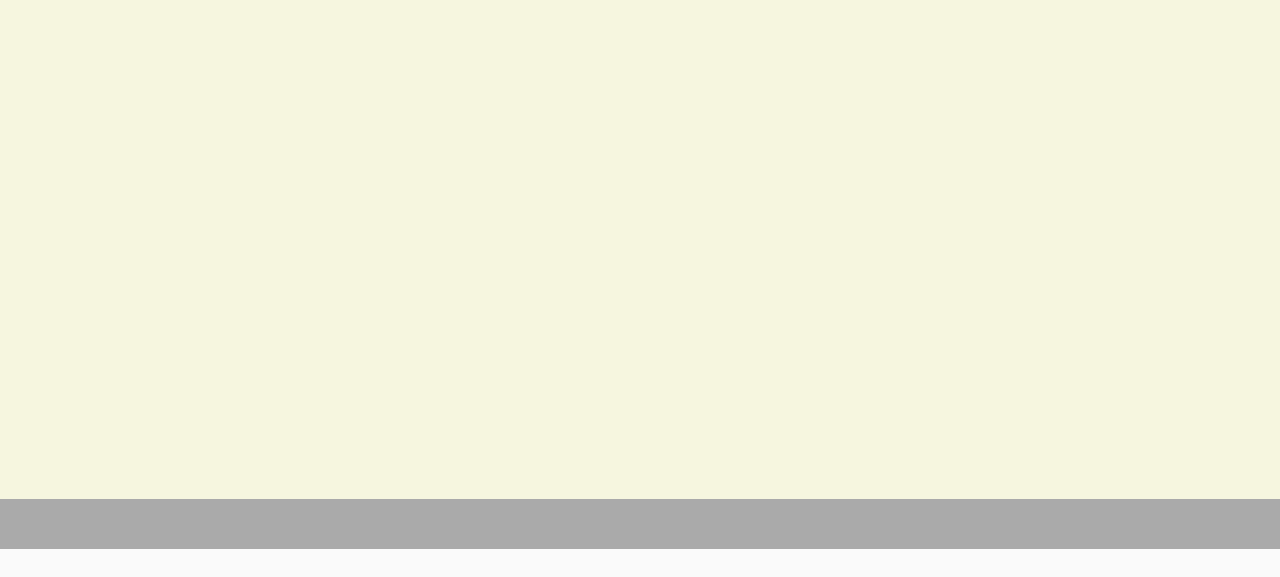
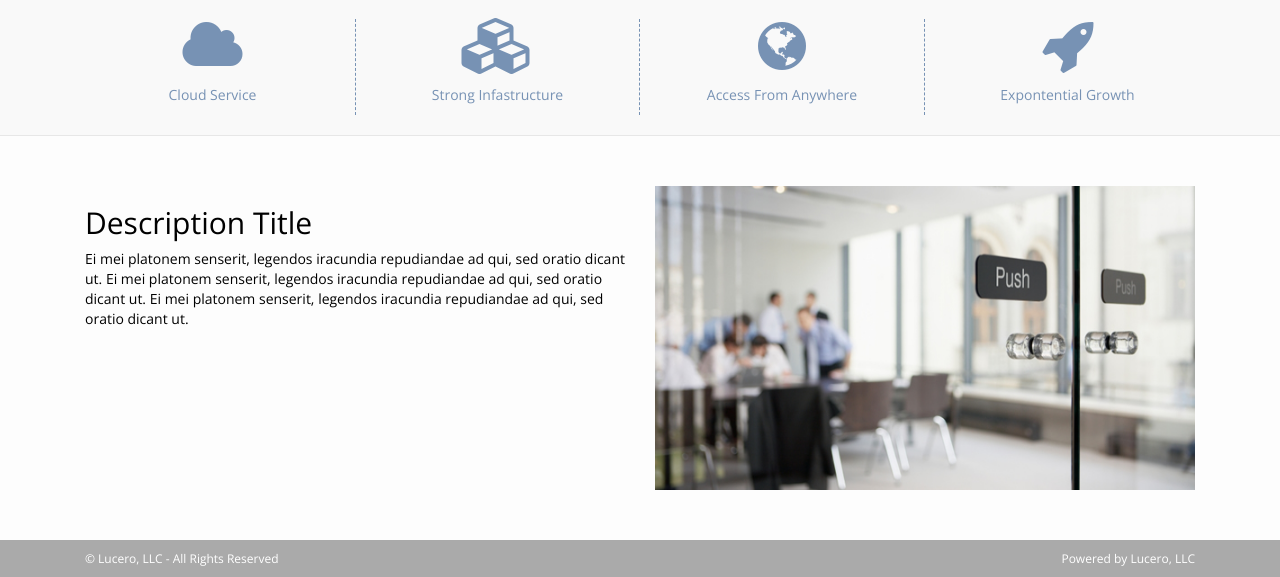
Before and after one commit to Glen-Lucero/cola, a PHP site: page /index.html in a window 1280 px wide. Shown: the part 566-1143 px from the top of the page. Run offline with PHP 8.4, Linux system fonts and the light colour scheme.

Commit message:
Home Page Iteration 1

```diff
--- a/assets/css/main.css
+++ b/assets/css/main.css
@@ -12,8 +12,7 @@ html, body{
 /*---- Main Navigation ----*/
 .navbar-default.coke-main-nav{
 	border-radius:0px;
-	background-color:#fff;
-	border-bottom-color: #000;
+	background-color:#fefefe;
 	position: fixed;
 	width: 100%;
 	z-index: 100;
@@ -24,11 +23,11 @@ html, body{
 }
 .coke-main-nav .navbar-right > li > a {
     color: #555;
-    -webkit-transition: color 0.3s;
-    transition: color 0.3s;
+    -webkit-transition: color 0.4s;
+    transition: color 0.4s;
 }
 .coke-main-nav .navbar-right > li > a:hover{
-	color:#c12;
+	color:#E50000;
 }
 
 /*-------- Content --------*/
@@ -66,7 +65,7 @@ html, body{
 	margin-top: 50px;
 }
 .promo .container{
-	padding-top: 180px;
+	padding-top: 160px;
 }
 .promo .container h1{
 	text-shadow: 2px 1px 1px rgba(0, 0, 0, 0.8);
@@ -75,19 +74,57 @@ html, body{
 	text-shadow: 0px 1px 1px rgba(0, 0, 0, 0.6);
 	font-size:15px;
 }
+.promo .btn-reg{
+	background-color: transparent;
+	border:2px solid #fff;
+	border-radius: 2px;
+	color:#fff;
+	-webkit-transition: background-color 0.4s;
+    transition: background-color 0.4s;
+}
+.promo .btn-reg:hover{
+	background-color: #c53232;
+}
 
+/*--- Banner --*/
+.banner{
+	position: relative;
+	background-color: #f9f9f9;
+	color: #7792B4;
+	padding: 20px;
+	border-bottom: 1px solid #e7e7e7;
+}
+.banner p{
+	padding-top:10px;
+}
+.banner .col-border{
+	border-left: 1px dashed #7792B4;
+	border-right: 1px dashed #7792B4;
+}
+.banner .col-border-r{
+	border-right: 1px dashed #7792B4;
+}
 /*--- Info Section ---*/
 .info-section{
 	position: relative;
-	background-color:#F6F6DF;
-	height: 500px; /*For Testing, Change this later*/
+	background-color: #FDFDFD;
+	padding:50px;
+}
+.info-section .container img{
+	width:100%;
 }
 
 /*--- Footer Section --*/
 .footer{
 	position: relative;
 	background-color: #aaa;
-	height:50px;
+	padding:10px;
+	font-size:12px;
+	color:#fff;
+}
+.footer p{
+	margin:0px;
+	padding:0px;
 }
 
 /*--- Media Queries --*/
@@ -95,7 +132,13 @@ html, body{
 @media (max-width: 767px) {
 }
 /* Tablet sized screens (768px and up) */
-@media (min-width: 768px) {
+@media (max-width: 992px) {
+	.banner .col-border{
+		border:none;
+	}
+	.banner .col-border-r{
+		border:none;
+	}
 }
 /* Medium devices (desktops, 992px and up) */
 @media (min-width: 992px) {
--- a/assets/js/main.js
+++ b/assets/js/main.js
@@ -1,3 +1,77 @@
 $(document).ready(function(){
 	//This is the main JS for the Coca-Cola site
+
+	//Sign Up Modal
+	$(".register").click(function(){
+		bootbox.dialog({
+			className: "coke-modal",
+			size: "small",
+			title: "Registration",
+			message: "<form id='register'>"+
+						"<div class='form-group'>"+
+							"<label for='email'>Email</label>"+
+							"<input name='email' id='email' class='form-control'/>"+
+						"</div>"+
+						"<div class='form-group'>"+
+							"<label for='password'>Password</label>"+
+							"<input type='password' name='password' id='password' class='form-control'/>"+
+						"</div>"+
+						"<div class='form-group'>"+
+							"<label for='password-c'>Confirm Password</label>"+
+							"<input type='password' name='password-c' id='password-c' class='form-control'/>"+
+						"</div>"+
+					"</form>",
+			buttons:{
+				success:{
+					label:"Sign Up",
+					className:"btn-success",
+					callback: function(){
+
+					}
+				},
+				danger:{
+					label:"Cancel",
+					className:"btn-danger",
+					callback: function(){
+
+					}
+				}
+			}
+		});
+	});
+
+	//Sign in Modal
+	$("#sign-in").click(function(){
+		bootbox.dialog({
+			className: "coke-modal",
+			size: "small",
+			title: "Login",
+			message: "<form id='login'>"+
+						"<div class='form-group'>"+
+							"<label for='email'>Email</label>"+
+							"<input name='email' id='email' class='form-control'/>"+
+						"</div>"+
+						"<div class='form-group'>"+
+							"<label for='password'>Password</label>"+
+							"<input type='password' name='password' id='password' class='form-control'/>"+
+						"</div>"+
+					"</form>",
+			buttons:{
+				success:{
+					label:"Sign In",
+					className:"btn-success",
+					callback: function(){
+
+					}
+				},
+				danger:{
+					label:"Cancel",
+					className:"btn-danger",
+					callback: function(){
+
+					}
+				}
+			}
+		});
+	});
 });
--- a/index.html
+++ b/index.html
@@ -9,7 +9,7 @@
 		<!-- Third Party Styles -->
 		<link href='https://fonts.googleapis.com/css?family=Open+Sans:400,300,300italic,400italic,600,600italic,700,700italic,800,800italic' rel='stylesheet' type='text/css'>
 		<link rel='stylesheet' href='assets/plugins/bootstrap-3.3.6/css/bootstrap.min.css'>
-		<link rel='stylesheet' href='assets/pugins/font-awesome-4.5.0/css/font-awesome.min.css'>
+		<link rel='stylesheet' href='assets/plugins/font-awesome-4.5.0/css/font-awesome.min.css'>
 
 		<!-- Custom Styles -->
 		<link rel='stylesheet' href='assets/css/main.css'>
@@ -48,10 +48,10 @@
 					</ul>--> <!-- Save In case I come up with some use for this -->
 					<ul class="nav navbar-nav navbar-right">
 						<li>
-							<a href="#">Sign In</a>
+							<a href="#" id='sign-in'>Sign In</a>
 						</li>
 						<li>
-							<a href="#">Sign Up</a>
+							<a href="#" class='register'>Sign Up</a>
 						</li>
 					</ul>
 				</div><!-- /.navbar-collapse -->
@@ -60,22 +60,52 @@
 		<div class='bg-main-img'></div>
 		<div class='bg-main-wrapper'></div>
 		<div class='promo'>
-			<div class="container">
+			<div class="container text-center">
 				<h1 class='text-center'>Promo Tagline</h1>
 				<p class='text-center'>
 					Ei mei platonem senserit, legendos iracundia repudiandae ad qui, sed oratio dicant ut.
 				</p>
+				<button class='btn btn-lg btn-reg register'>Register</button>
 			</div>
 		</div><!-- /.promo -->
+		<div class='banner'>
+			<div class='container'>
+				<div class='col-md-3 col-sm-6 text-center'>
+					<i class="fa fa-4x fa-cloud"></i>
+					<p>Cloud Service</p>
+				</div>
+				<div class='col-md-3 col-sm-6 text-center col-border'>
+					<i class="fa fa-4x fa-cubes"></i>
+					<p>Strong Infastructure</p>
+				</div>
+				<div class='col-md-3 col-sm-6 text-center col-border-r'>
+					<i class="fa fa-4x fa-globe"></i>
+					<p>Access From Anywhere</p>
+				</div>
+				<div class='col-md-3 col-sm-6 text-center'>
+					<i class="fa fa-4x fa-rocket"></i>
+					<p>Expontential Growth</p>
+				</div>
+			</div>
+		</div><!-- /.banner-->
 		<div class='info-section'>
 			<div class='container'>
+				<div class='col-sm-6 text-left'>
+					<h2 class='text-left'>Description Title</h2>
+					<p>Ei mei platonem senserit, legendos iracundia repudiandae ad qui, sed oratio dicant ut. Ei mei platonem senserit, legendos iracundia repudiandae ad qui, sed oratio dicant ut. Ei mei platonem senserit, legendos iracundia repudiandae ad qui, sed oratio dicant ut. </p>
+				</div>
+				<div class='col-sm-6'>
+					<img alt='Doors' src='assets/img/office-door1.jpg'/>
+				</div>
 			</div><!--/.container-->
 		</div><!-- /.info-section -->
 		<div class='footer'>
 			<div class='container'>
-				<div class='col-sm-6 desc text-left'>
+				<div class='col-xs-6 text-left'>
+					<p>&copy; Lucero, LLC - All Rights Reserved</p>
 				</div>
-				<div class='col-sm-6 img'>
+				<div class='col-xs-6 text-right'>
+					<p>Powered by Lucero, LLC</p>
 				</div>
 			</div>
 		</div><!--/.footer-->
```
Also changed, not shown: index.php (+36 -2 lines).
